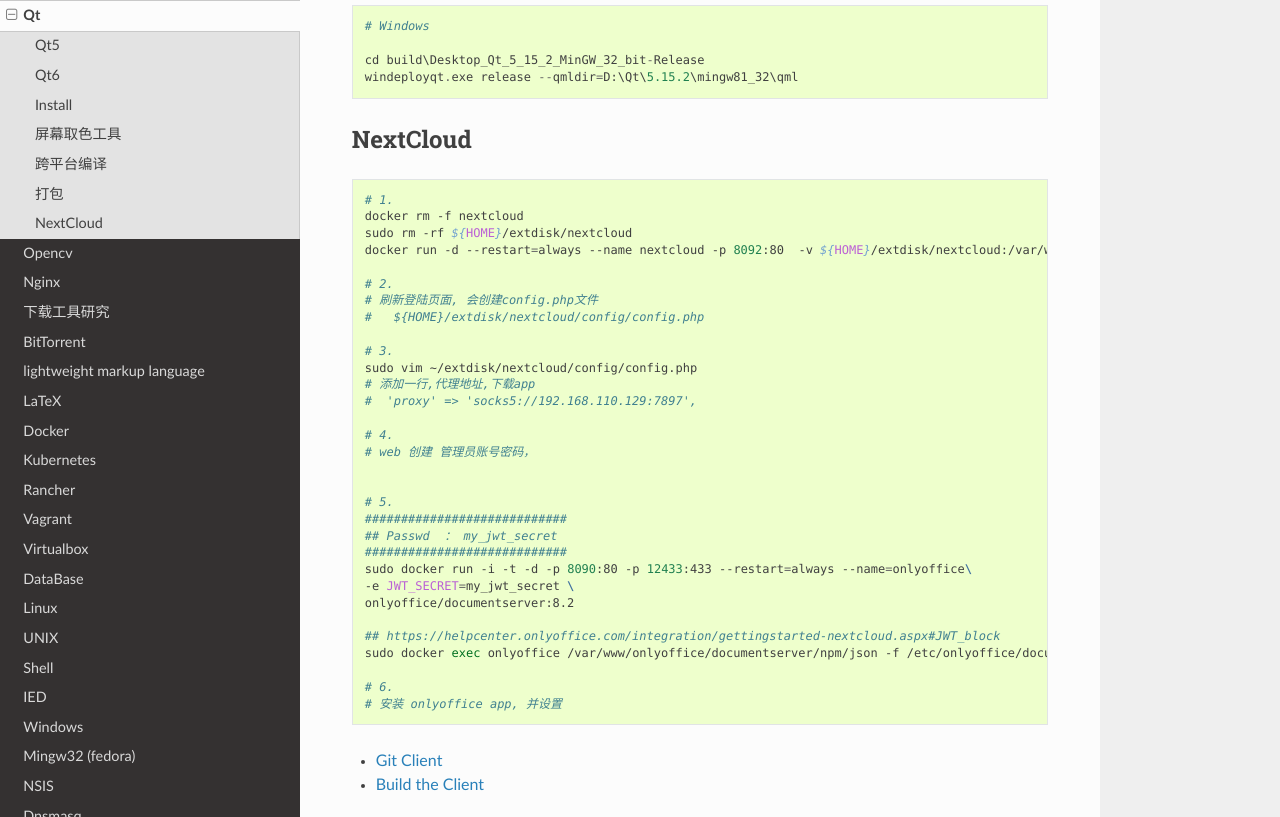
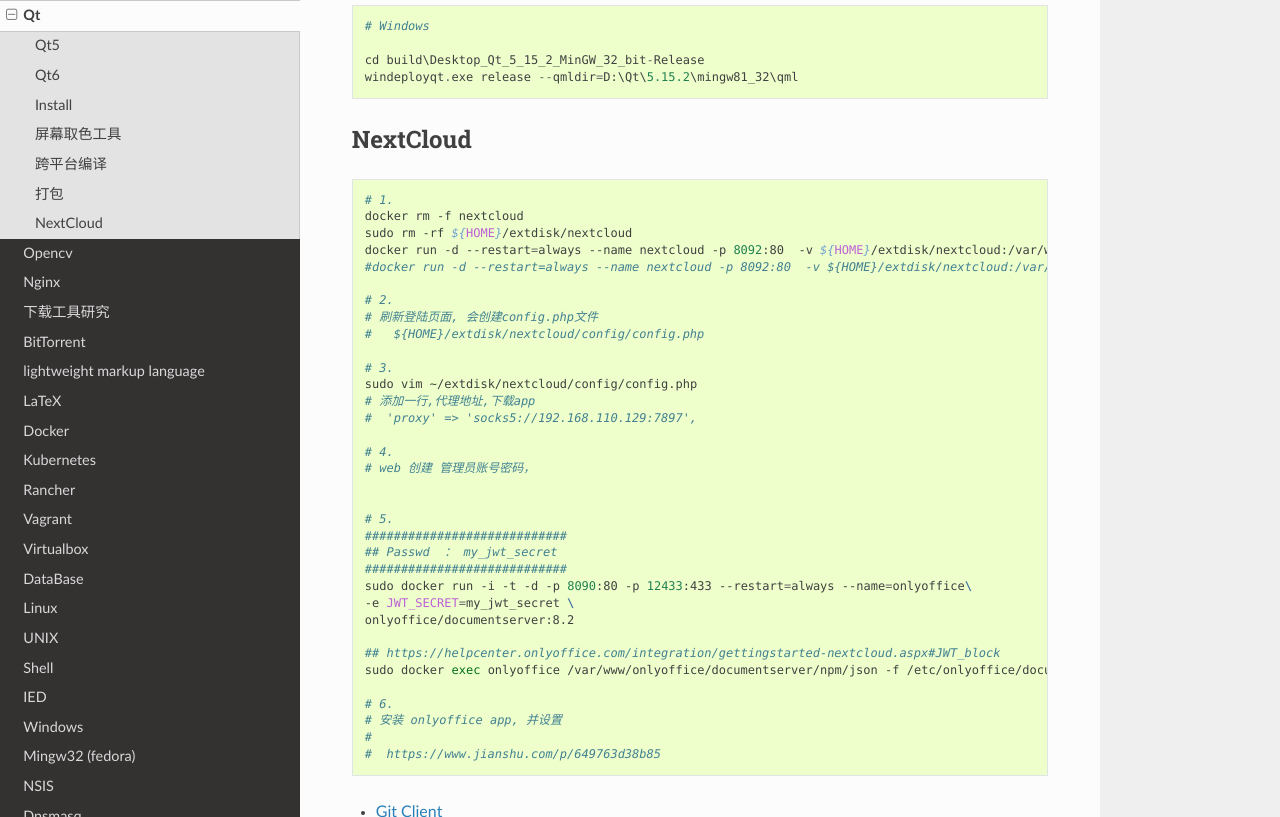
Before and after one commit to my-rds-store/my_space, a Sphinx documentation site: the page built from source/qt/index.rst, in a window 1280 px wide and 900 px high, scrolled down 2301 px, cut to the strip 0-817 px from the top of the window. Built offline with Sphinx 7.4.7 and the Read the Docs theme 3.1.0, drawn with Linux system fonts in a browser that asks for light colours.

Commit message:
update ...

```diff
--- a/source/qt/index.rst
+++ b/source/qt/index.rst
@@ -142,7 +142,8 @@
     # 1.
     docker rm -f nextcloud
     sudo rm -rf ${HOME}/extdisk/nextcloud
-    docker run -d --restart=always --name nextcloud -p 8092:80  -v ${HOME}/extdisk/nextcloud:/var/www/html  nextcloud:26.0
+    docker run -d --restart=always --name nextcloud -p 8092:80  -v ${HOME}/extdisk/nextcloud:/var/www/html  nextcloud:30.0
+    #docker run -d --restart=always --name nextcloud -p 8092:80  -v ${HOME}/extdisk/nextcloud:/var/www/html  nextcloud:26.0
 
     # 2.
     # 刷新登陆页面, 会创建config.php文件
@@ -170,6 +171,8 @@
 
     # 6.
     # 安装 onlyoffice app, 并设置
+    #
+    #  https://www.jianshu.com/p/649763d38b85
 
 
 
```
